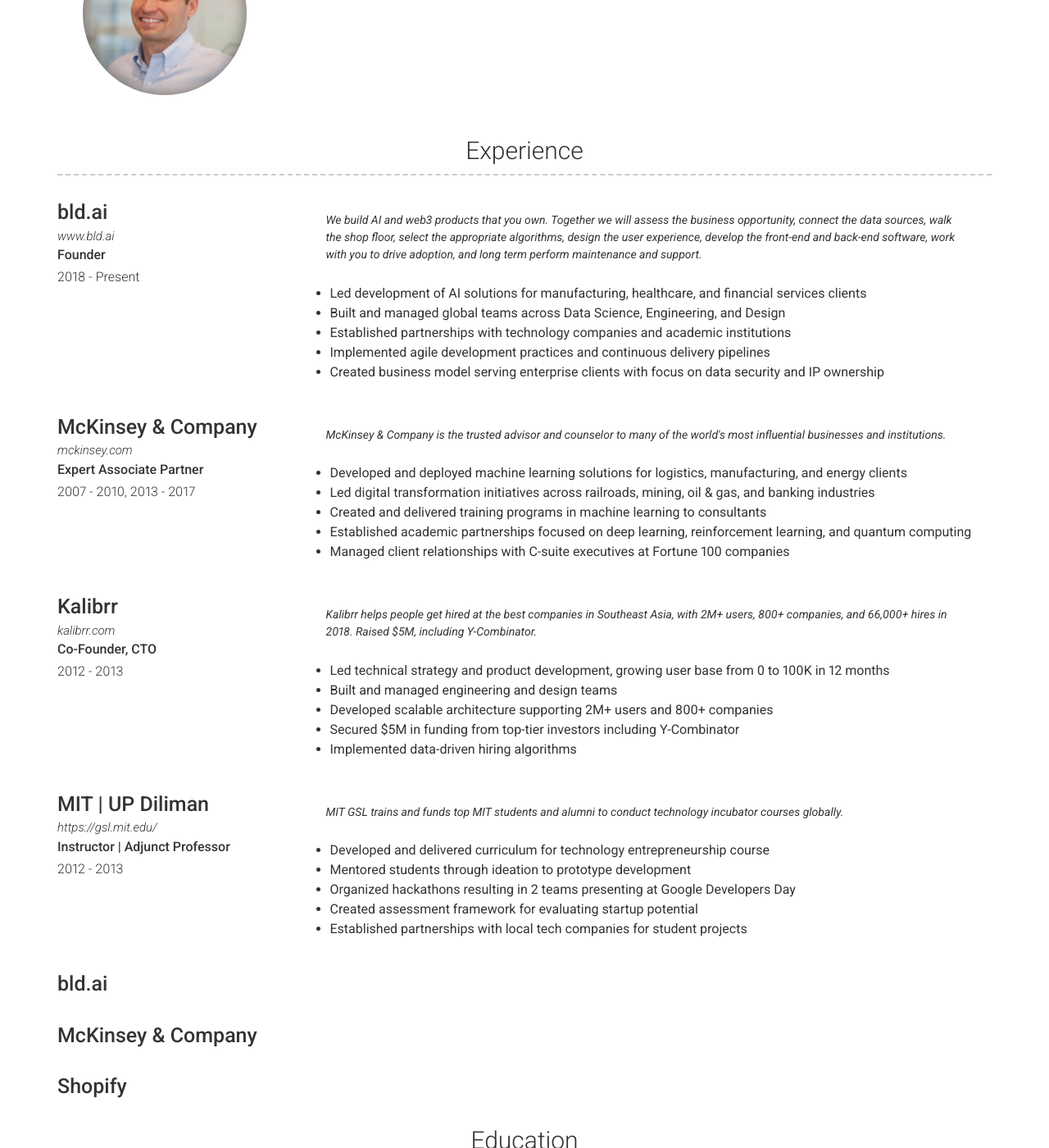
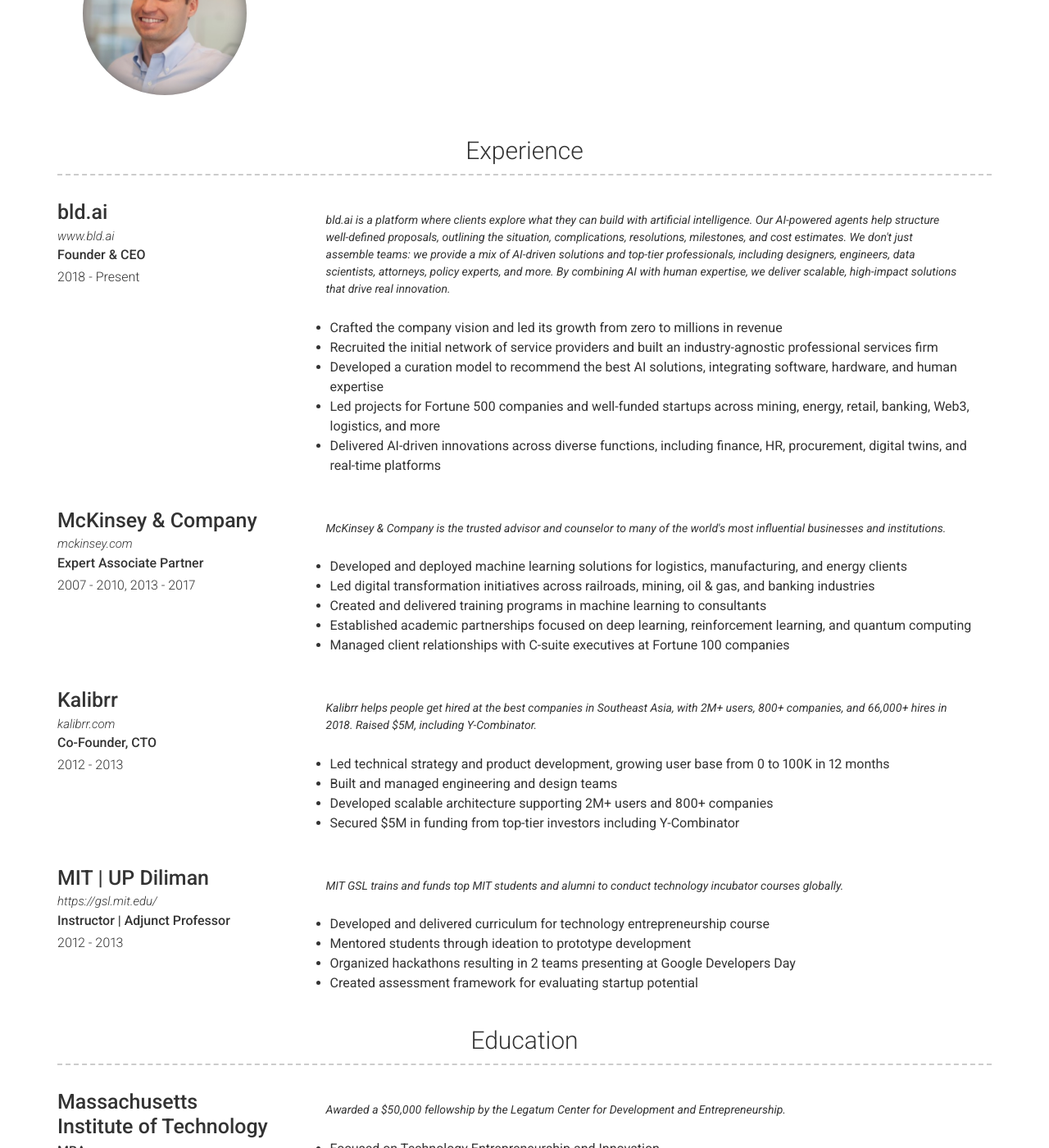
Before and after one commit to dannycastonguay/dannyresume, a Jekyll site: the page built from index.md, in a window 1280 px wide and 1400 px high, scrolled down 386 px. Shown: the whole window at 82% size. Built offline with Jekyll 4.4.1, drawn with Linux system fonts in a browser that asks for light colours; some of the changed text lies outside the part shown.

Commit message:
Update resume content and PDF: new title, updated bld.ai section, and new PDF version

```diff
--- a/_config.yml
+++ b/_config.yml
@@ -4,7 +4,7 @@ repository: dannycastonguay/resume
 
 # Personal info
 name: Danny Castonguay
-title: Product leader.
+title: Direct, driven (and mostly tolerable).
 email: d@bld.ai
 website: dannycastonguay.com
 
--- a/_data/experience.yml
+++ b/_data/experience.yml
@@ -1,16 +1,16 @@
 - layout: left
   company: bld.ai
   link: www.bld.ai
-  job_title: Founder
+  job_title: Founder & CEO
   dates: 2018 - Present
   quote: >
-    We build AI and web3 products that you own. Together we will assess the business opportunity, connect the data sources, walk the shop floor, select the appropriate algorithms, design the user experience, develop the front-end and back-end software, work with you to drive adoption, and long term perform maintenance and support.
+    bld.ai is a platform where clients explore what they can build with artificial intelligence. Our AI-powered agents help structure well-defined proposals, outlining the situation, complications, resolutions, milestones, and cost estimates. We don't just assemble teams: we provide a mix of AI-driven solutions and top-tier professionals, including designers, engineers, data scientists, attorneys, policy experts, and more. By combining AI with human expertise, we deliver scalable, high-impact solutions that drive real innovation.
   description: | # this will include new lines to allow paragraphs
-    * Led development of AI solutions for manufacturing, healthcare, and financial services clients
-    * Built and managed global teams across Data Science, Engineering, and Design
-    * Established partnerships with technology companies and academic institutions
-    * Implemented agile development practices and continuous delivery pipelines
-    * Created business model serving enterprise clients with focus on data security and IP ownership
+    * Crafted the company vision and led its growth from zero to millions in revenue
+    * Recruited the initial network of service providers and built an industry-agnostic professional services firm
+    * Developed a curation model to recommend the best AI solutions, integrating software, hardware, and human expertise
+    * Led projects for Fortune 500 companies and well-funded startups across mining, energy, retail, banking, Web3, logistics, and more
+    * Delivered AI-driven innovations across diverse functions, including finance, HR, procurement, digital twins, and real-time platforms
 
 - layout: left
   company: McKinsey & Company
@@ -38,7 +38,6 @@
     * Built and managed engineering and design teams
     * Developed scalable architecture supporting 2M+ users and 800+ companies
     * Secured $5M in funding from top-tier investors including Y-Combinator
-    * Implemented data-driven hiring algorithms
 
 - layout: left
   company: MIT | UP Diliman
@@ -52,34 +51,3 @@
     * Mentored students through ideation to prototype development
     * Organized hackathons resulting in 2 teams presenting at Google Developers Day
     * Created assessment framework for evaluating startup potential
-    * Established partnerships with local tech companies for student projects
-
-- company: "bld.ai"
-  position: "Co-founder"
-  startDate: "2023"
-  endDate: "Present"
-  summary: "Co-founded bld.ai to build AI and web3 products."
-  highlights:
-    - "Leading product strategy and development"
-    - "Building AI-powered solutions"
-    - "Managing team and operations"
-
-- company: "McKinsey & Company"
-  position: "Expert Associate Partner"
-  startDate: "2021"
-  endDate: "2023"
-  summary: "Led digital transformation and product strategy initiatives."
-  highlights:
-    - "Led product strategy for Fortune 500 clients"
-    - "Developed AI/ML solutions"
-    - "Managed cross-functional teams"
-
-- company: "Shopify"
-  position: "Product Manager"
-  startDate: "2019"
-  endDate: "2021"
-  summary: "Led product development for Shopify's core platform."
-  highlights:
-    - "Led development of key platform features"
-    - "Managed product roadmap"
-    - "Worked with engineering teams"
```
Also changed, not shown: _data/education.yml (line endings or trailing spaces), 1 other file.
